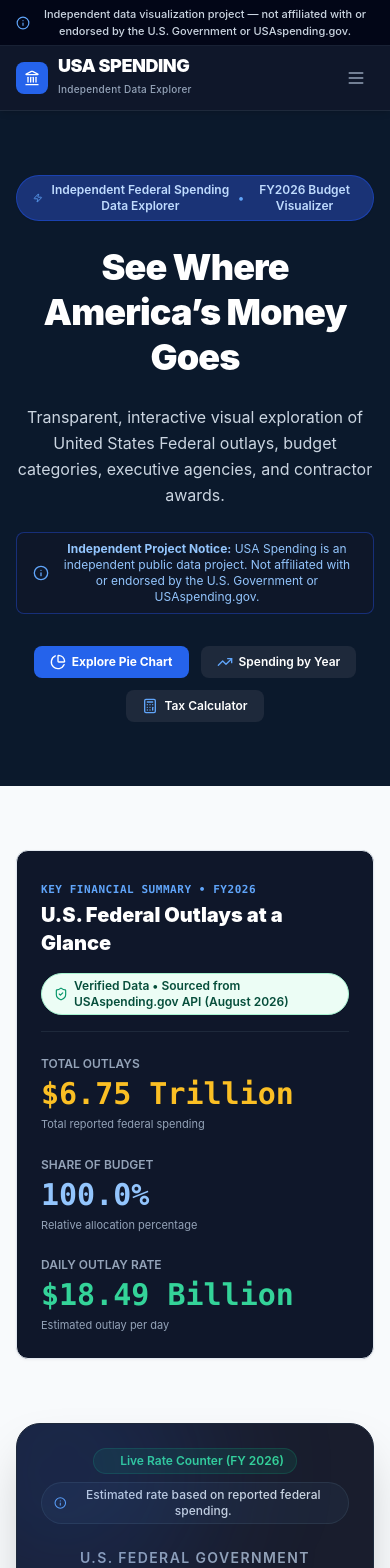
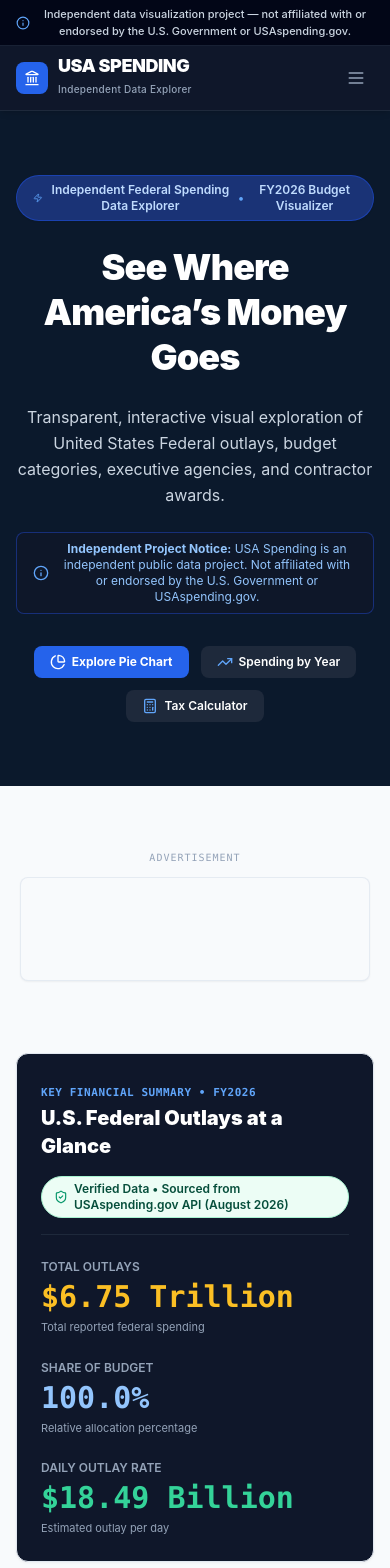
Before and after one commit to affiliatebharatofficial/usaspending, a Next.js app: page / in a window 390 px wide. Shown: the top 1568 px of the page. Built offline with nearby package versions, Linux system fonts and the light colour scheme.

Commit message:
Add responsive HighRevenueFormat ad units (728x90 banner & 300x250 rectangle) with React wrapper component

```diff
--- a/src/app/page.tsx
+++ b/src/app/page.tsx
@@ -9,6 +9,7 @@
 import MetricCard from '@/components/visualizations/MetricCard';
 import DataMethodologyNotice from '@/components/visualizations/DataMethodologyNotice';
 import DataFreshness from '@/components/visualizations/DataFreshness';
+import AdUnit from '@/components/ads/AdUnit';
 
 import {
   SPENDING_CATEGORIES,
@@ -93,6 +94,9 @@
       </section>
 
       <div className="max-w-7xl mx-auto px-4 sm:px-6 lg:px-8 space-y-16">
+        {/* Top Responsive 728x90 Banner Ad */}
+        <AdUnit type="728x90" />
+
         {/* 2. Top At-A-Glance Banner */}
         <SpendingAtAGlance
           title="U.S. Federal Outlays at a Glance"
@@ -151,6 +155,9 @@
         <section id="breakdown-section">
           <SpendingBreakdown data={SPENDING_CATEGORIES} />
         </section>
+
+        {/* Mid-Page 300x250 Medium Rectangle Ad */}
+        <AdUnit type="300x250" />
 
         {/* 7. U.S. Government Spending by Year */}
         <section id="by-year-section">
@@ -312,6 +319,9 @@
           </div>
         </section>
 
+        {/* Bottom Responsive 728x90 Banner Ad */}
+        <AdUnit type="728x90" />
+
         {/* 12. Data Methodology Notice */}
         <DataMethodologyNotice />
       </div>
--- /dev/null
+++ b/src/components/ads/AdUnit.tsx
@@ -0,0 +1,70 @@
+'use client';
+
+import React, { useEffect, useRef } from 'react';
+
+interface AdUnitProps {
+  type: '728x90' | '300x250';
+  className?: string;
+}
+
+export default function AdUnit({ type, className = '' }: AdUnitProps) {
+  const containerRef = useRef<HTMLDivElement>(null);
+
+  useEffect(() => {
+    const container = containerRef.current;
+    if (!container) return;
+
+    // Clear previous elements
+    container.innerHTML = '';
+
+    const is728 = type === '728x90';
+    const key = is728 ? '5d57193dedfceb7084b06a3655956d7d' : 'c3f8caa480897cdb3d54925a13f9ae03';
+    const width = is728 ? 728 : 300;
+    const height = is728 ? 90 : 250;
+
+    // Set configuration script
+    const confScript = document.createElement('script');
+    confScript.type = 'text/javascript';
+    confScript.text = `
+      atOptions = {
+        'key' : '${key}',
+        'format' : 'iframe',
+        'height' : ${height},
+        'width' : ${width},
+        'params' : {}
+      };
+    `;
+
+    // Set invocation script
+    const invokeScript = document.createElement('script');
+    invokeScript.type = 'text/javascript';
+    invokeScript.src = `https://www.highrevenueformat.com/${key}/invoke.js`;
+
+    container.appendChild(confScript);
+    container.appendChild(invokeScript);
+  }, [type]);
+
+  const is728 = type === '728x90';
+  const width = is728 ? 728 : 300;
+  const height = is728 ? 90 : 250;
+
+  return (
+    <div className={`w-full flex flex-col items-center justify-center my-6 ${className}`}>
+      <span className="text-[10px] uppercase font-mono tracking-widest text-slate-400 mb-1">
+        Advertisement
+      </span>
+      <div className="w-full max-w-full overflow-x-auto flex justify-center py-2 px-1">
+        <div
+          className="flex justify-center items-center rounded-lg bg-slate-50 border border-slate-200/80 p-1.5 shadow-sm max-w-full overflow-hidden"
+          style={{ minWidth: is728 ? '320px' : '300px', minHeight: `${height + 12}px` }}
+        >
+          <div
+            ref={containerRef}
+            style={{ width: `${width}px`, minHeight: `${height}px` }}
+            className="flex justify-center items-center overflow-hidden max-w-full"
+          />
+        </div>
+      </div>
+    </div>
+  );
+}
--- a/src/components/categories/CategoryDetailView.tsx
+++ b/src/components/categories/CategoryDetailView.tsx
@@ -12,6 +12,7 @@
 import StateDistributionSection from '@/components/visualizations/StateDistributionSection';
 import FAQSection, { FAQItem } from '@/components/common/FAQSection';
 import JsonLd from '@/components/seo/JsonLd';
+import AdUnit from '@/components/ads/AdUnit';
 import { getCategoryDataForFY, ANNUAL_TOTAL_BUDGET } from '@/lib/data/spendingData';
 import { formatCurrency, calculateSpendingRates } from '@/lib/utils/formatters';
 import { EntityConfig } from '@/lib/config/entities';
@@ -228,6 +229,9 @@
         )}
       </div>
 
+      {/* Responsive 728x90 Banner Ad */}
+      <AdUnit type="728x90" />
+
       {/* Detailed Subcategory Table & Horizontal Bars */}
       <div className="data-card rounded-xl p-6 sm:p-8 border border-slate-200 bg-white space-y-6">
         <h3 className="text-lg font-bold text-slate-900">
@@ -343,6 +347,9 @@
         />
       )}
 
+      {/* Responsive 300x250 Ad */}
+      <AdUnit type="300x250" />
+
       {/* 7 FAQs + FAQPage Schema */}
       <FAQSection
         title={`Frequently Asked Questions: ${entity.name} Spending`}
```
